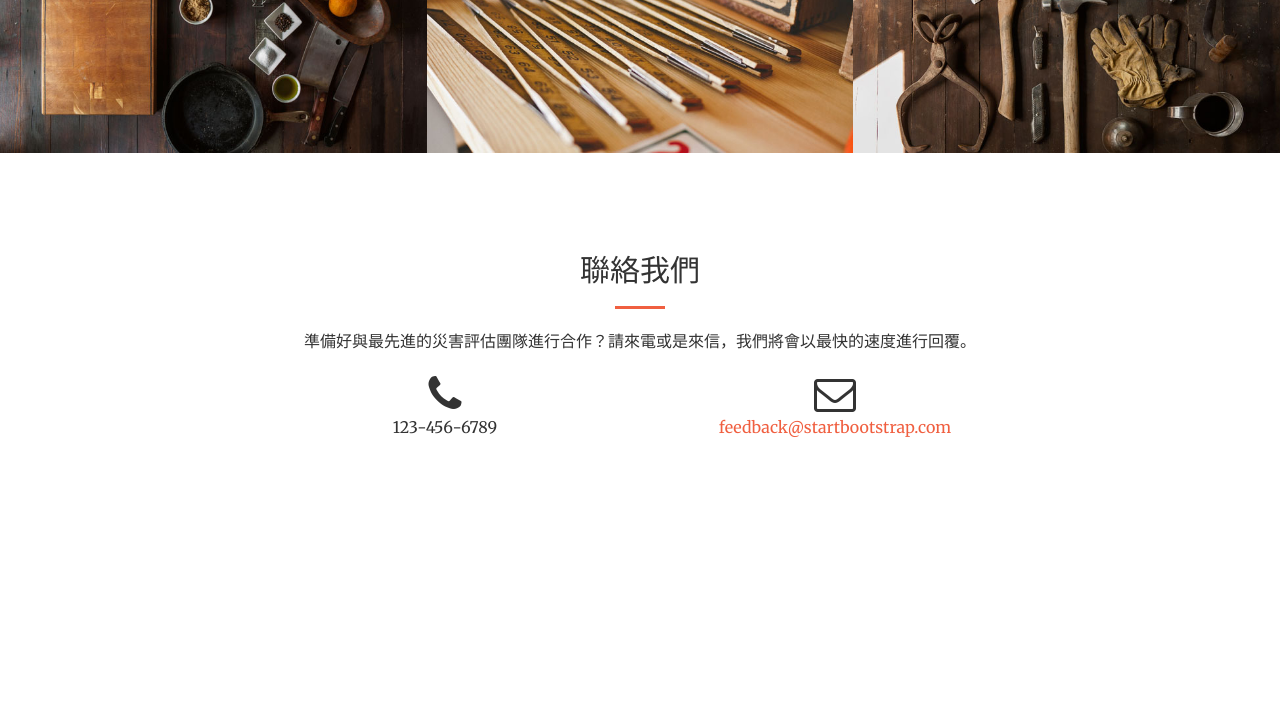
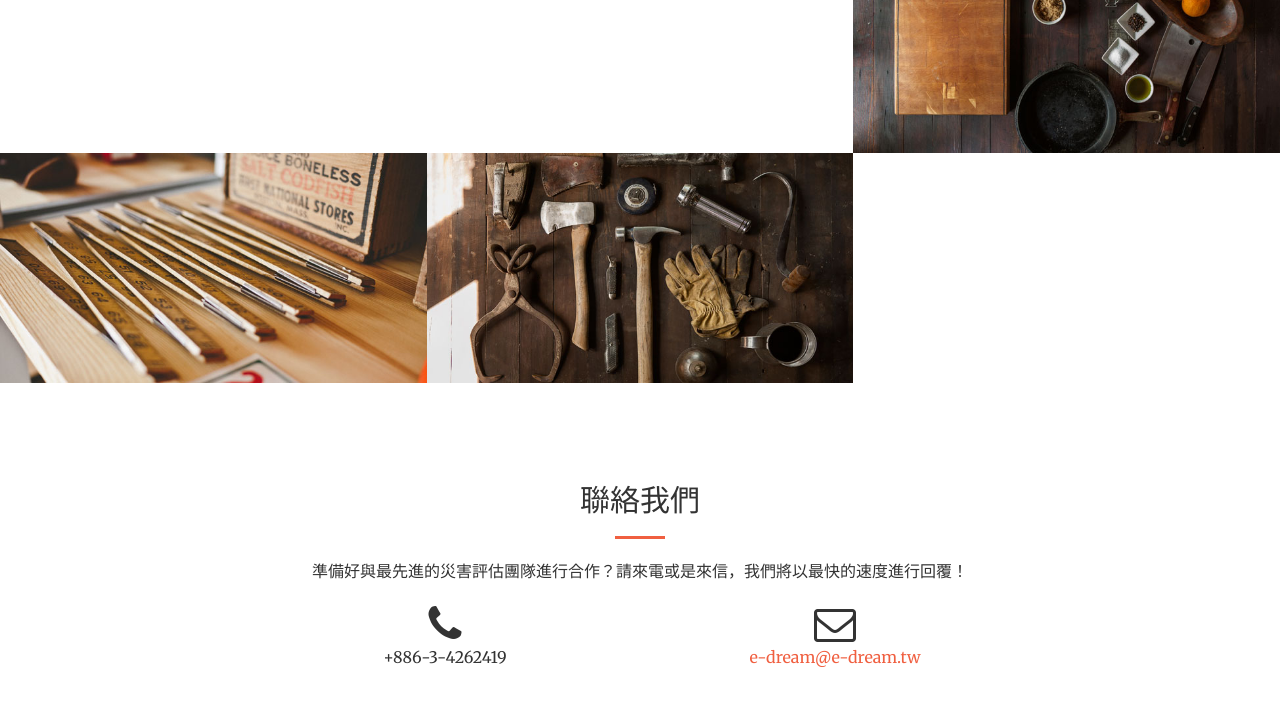
Before and after one commit to wuskai/E-DREaM, a website: page index.html in a window 1280 px wide. Shown: the part 2095-2800 px from the top of the page. Before the commit the page ends 2654 px from the top, so only its background shows below. Drawn offline with nearby package versions, Linux system fonts and the light colour scheme.

Commit message:
e-dream website v0.2

```diff
--- a/index.html
+++ b/index.html
@@ -9,7 +9,7 @@
     <meta name="description" content="">
     <meta name="author" content="">
 
-    <title>Creative - Start Bootstrap Theme</title>
+    <title>地震風險中心</title>
 
     <!-- Bootstrap Core CSS -->
     <link href="vendor/bootstrap/css/bootstrap.min.css" rel="stylesheet">
@@ -251,15 +251,15 @@
                 <div class="col-lg-8 col-lg-offset-2 text-center">
                     <h2 class="section-heading">聯絡我們</h2>
                     <hr class="primary">
-                    <p>準備好與最先進的災害評估團隊進行合作？請來電或是來信，我們將會以最快的速度進行回覆。</p>
+                    <p>準備好與最先進的災害評估團隊進行合作？請來電或是來信，我們將以最快的速度進行回覆！</p>
                 </div>
                 <div class="col-lg-4 col-lg-offset-2 text-center">
                     <i class="fa fa-phone fa-3x sr-contact"></i>
-                    <p>123-456-6789</p>
+                    <p>+886-3-4262419</p>
                 </div>
                 <div class="col-lg-4 text-center">
                     <i class="fa fa-envelope-o fa-3x sr-contact"></i>
-                    <p><a href="mailto:your-email@your-domain.com">feedback@startbootstrap.com</a></p>
+                    <p><a href="mailto:your-email@your-domain.com">e-dream@e-dream.tw</a></p>
                 </div>
             </div>
         </div>
```
Also changed, not shown: img/portfolio/fullsize/1.jpg, img/portfolio/fullsize/2.jpg, img/portfolio/thumbnails/1.jpg, img/portfolio/thumbnails/2.jpg.
